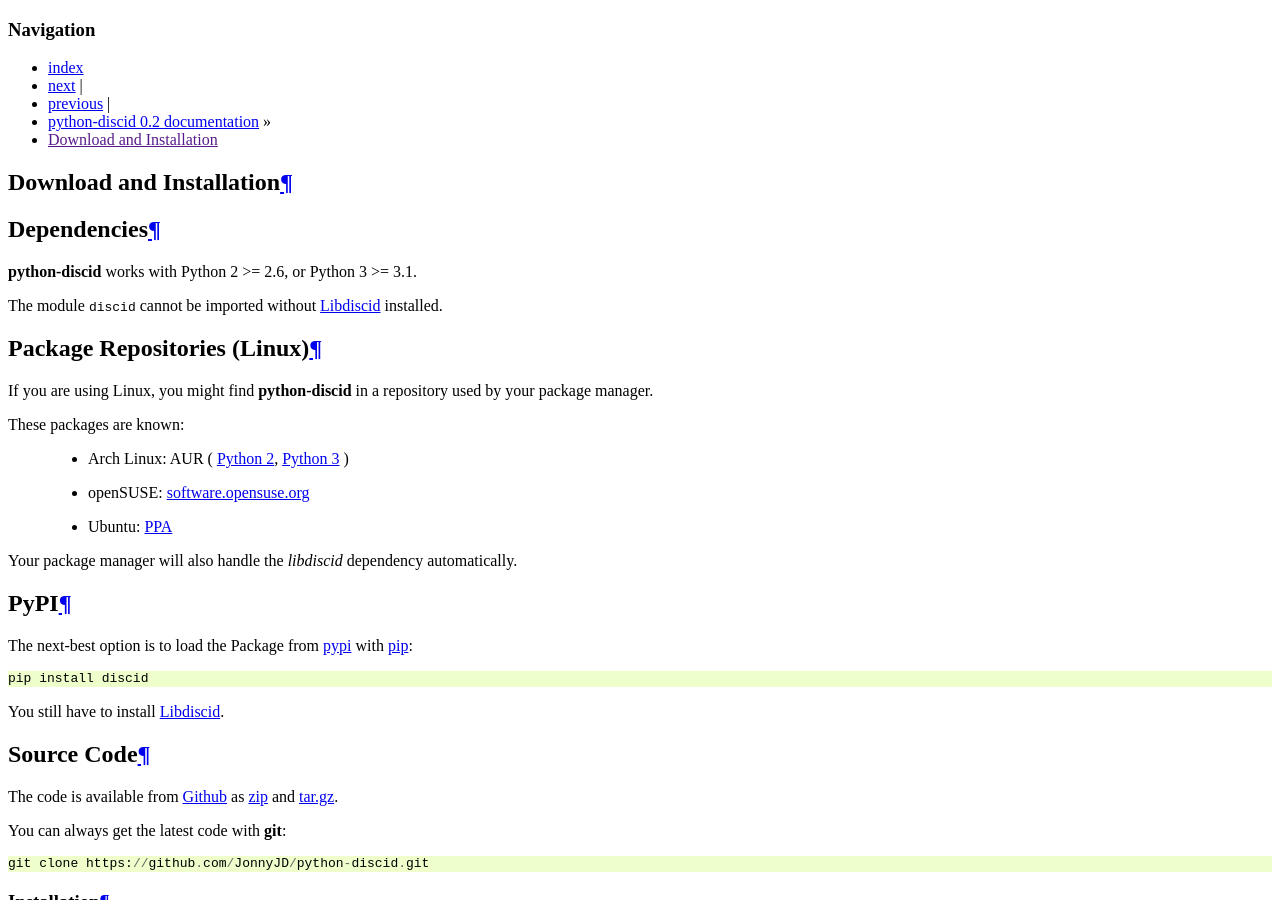
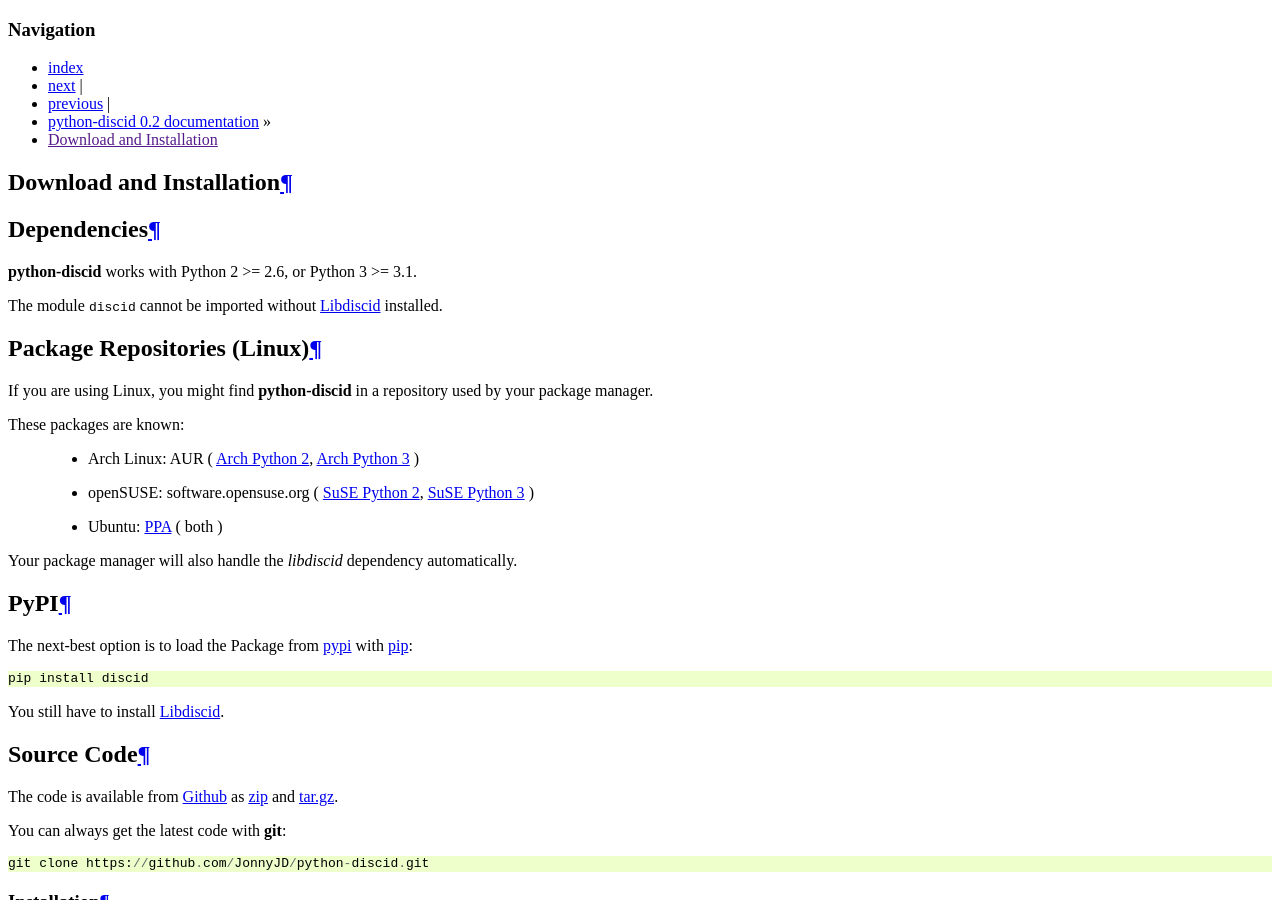
Before and after one commit to JonnyJD/python-discid, a Sphinx documentation site: the page built from doc/install.rst, in a window 1280 px wide and 900 px high. Built offline with Sphinx 7.4.7, drawn with Linux system fonts in a browser that asks for light colours.

Commit message:
doc: link suse Python 3 pkg
[ci skip]

```diff
--- a/doc/install.rst
+++ b/doc/install.rst
@@ -18,13 +18,17 @@
 
  * Arch Linux:
    AUR (
-   `Python 2 <https://aur.archlinux.org/packages/python2-discid/>`_,
-   `Python 3 <https://aur.archlinux.org/packages/python-discid/>`_
+   `Arch Python 2 <https://aur.archlinux.org/packages/python2-discid/>`_,
+   `Arch Python 3 <https://aur.archlinux.org/packages/python-discid/>`_
    )
  * openSUSE:
-   `software.opensuse.org <http://software.opensuse.org/package/python-discid>`_
+   software.opensuse.org (
+   `SuSE Python 2 <http://software.opensuse.org/package/python-discid>`_,
+   `SuSE Python 3 <http://software.opensuse.org/package/python3-discid>`_
+   )
  * Ubuntu:
    `PPA <https://launchpad.net/~jonnyjd/+archive/python-discid>`_
+   ( both )
 
 Your package manager will also handle the *libdiscid* dependency automatically.
 
```
